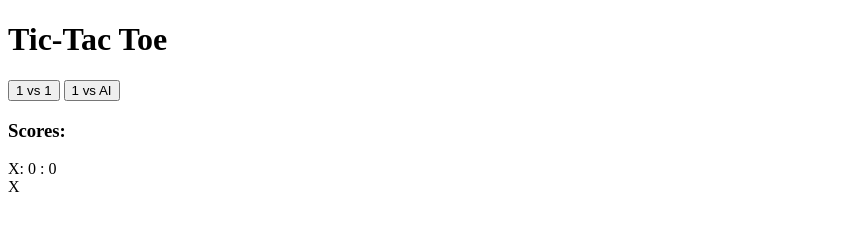
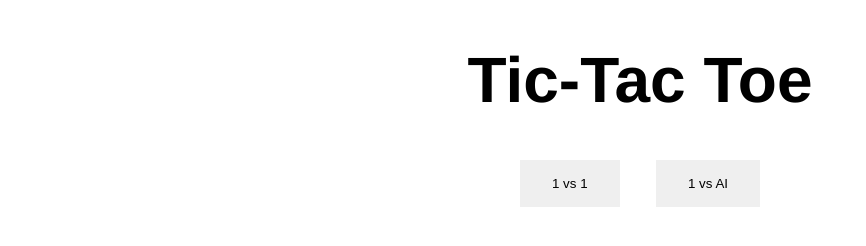
Before and after one commit to onativo/TicTacToe, a plain HTML site: page index.html in a window 1280 px wide. Shown: the whole page, without its empty margins (0-866 px from the left). Drawn offline with Linux system fonts and the light colour scheme; the site is published under a folder, as on GitHub Pages, so addresses that start at the root find nothing.

Commit message:
fix: fixed bug on 'scr' url for .css and .js files

```diff
--- a/index.html
+++ b/index.html
@@ -5,8 +5,8 @@
   <meta http-equiv="X-UA-Compatible" content="IE=edge">
   <meta name="viewport" content="width=device-width, initial-scale=1.0">
   <title>Tic-Tac Toe</title>
-  <link rel="stylesheet" href="/assets/css/styles.css">
-  <script src="assets/js/script.js" async></script>
+  <link rel="stylesheet" href="./assets/css/styles.css">
+  <script src="./assets/js/script.js" async></script>
 </head>
 <body>
   <h1>Tic-Tac Toe</h1>
```
